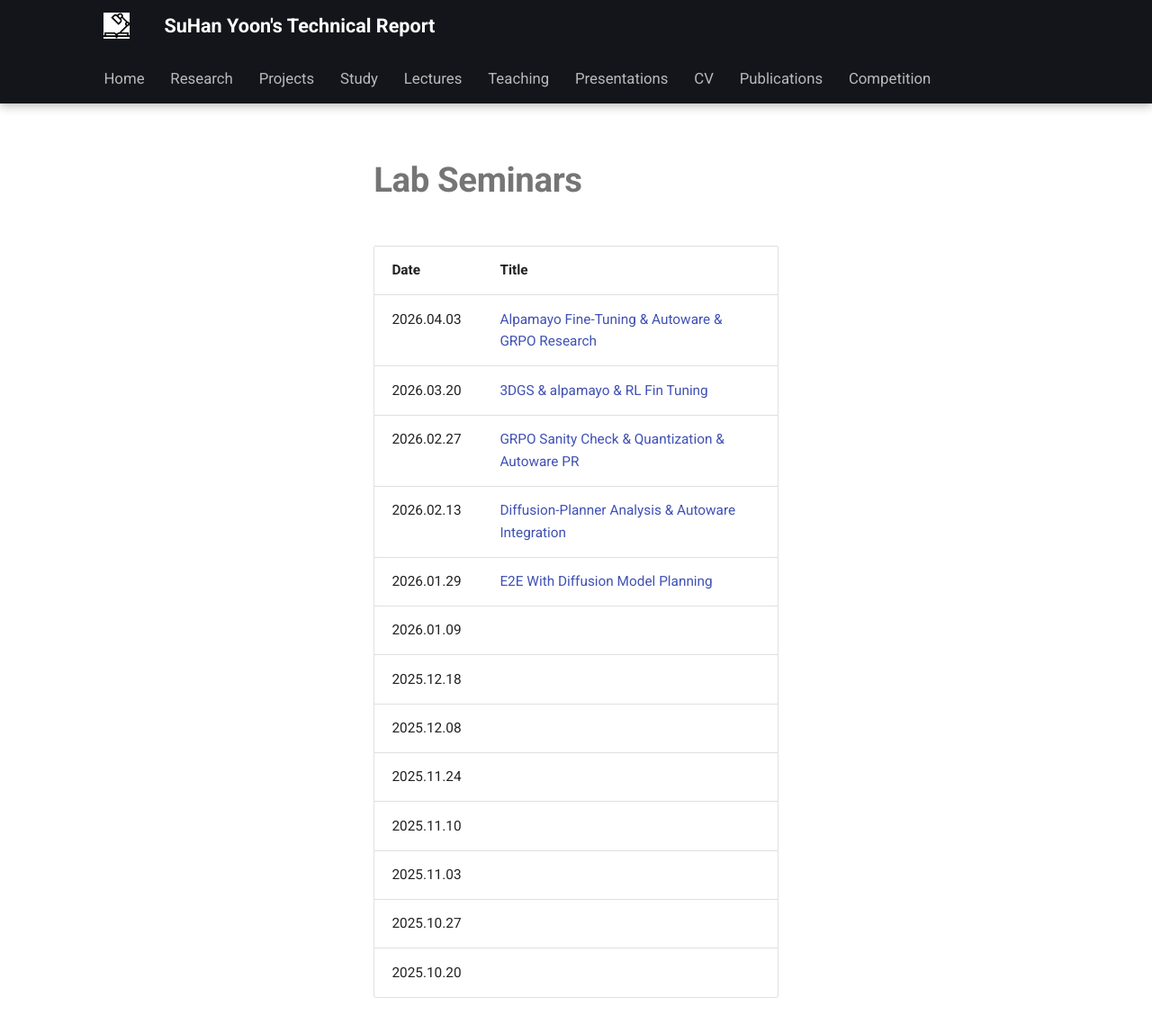
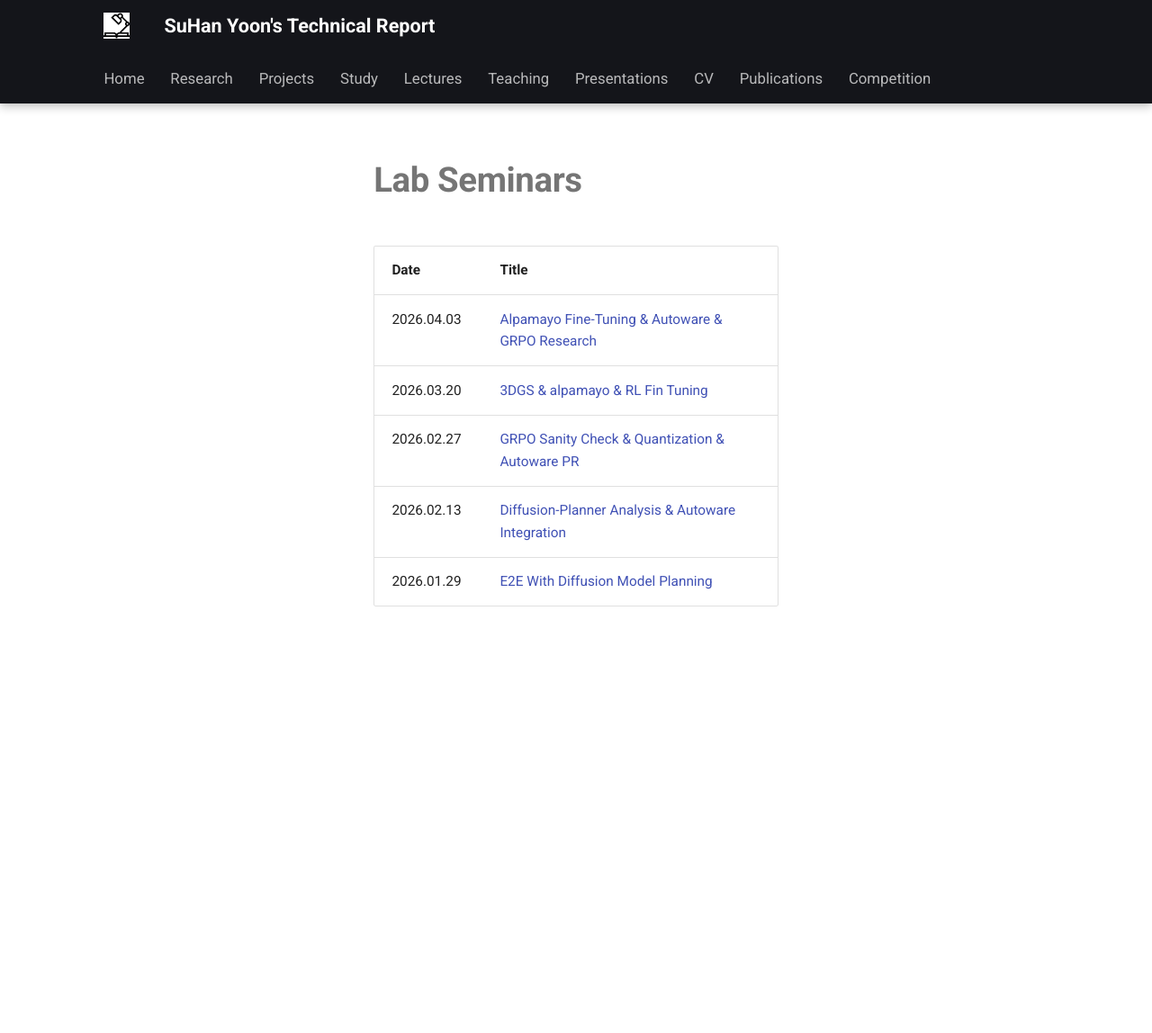
Before and after one commit to YSH-research/YSH-research.github.io, an MkDocs documentation site: the page built from docs/Presentations/lab-seminars.md, in a window 1280 px wide and 1157 px high. Shown: the top 1148 px of the window at 90% size. Built offline with MkDocs 1.6.1 and Material for MkDocs 9.7.7, drawn with Linux system fonts in a browser that asks for light colours.

Commit message:
Remove broken links to deleted seminar files

```diff
--- a/docs/Presentations/lab-seminars.md
+++ b/docs/Presentations/lab-seminars.md
@@ -7,11 +7,3 @@
 | 2026.02.27 | [GRPO Sanity Check & Quantization & Autoware PR](assets/2026-02-27/2026-02-27.md) |
 | 2026.02.13 | [Diffusion-Planner Analysis & Autoware Integration](assets/2026-02-13/2026-02-13.md) |
 | 2026.01.29 | [E2E With Diffusion Model Planning](assets/2026-01-29/2026-01-29.md) |
-| 2026.01.09 | [](assets/2026-01-09/2026-01-09.md) |
-| 2025.12.18 | [](assets/2025-12-18/2025-12-18.md) |
-| 2025.12.08 | [](assets/2025-12-08/2025-12-08.md) |
-| 2025.11.24 | [](assets/2025-11-24/2025-11-24.md) |
-| 2025.11.10 | [](assets/2025-11-10/2025-11-10.md) |
-| 2025.11.03 | [](assets/2025-11-03/2025-11-03.md) |
-| 2025.10.27 | [](assets/2025-10-27/2025-10-27.md) |
-| 2025.10.20 | [](assets/2025-10-20/2025-10-20.md) |
```
